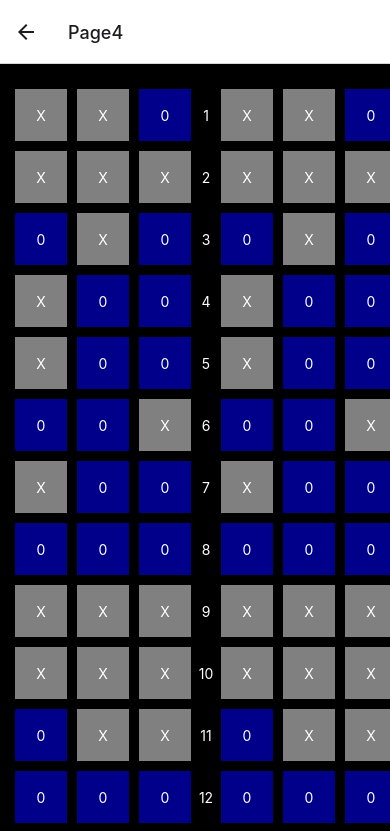
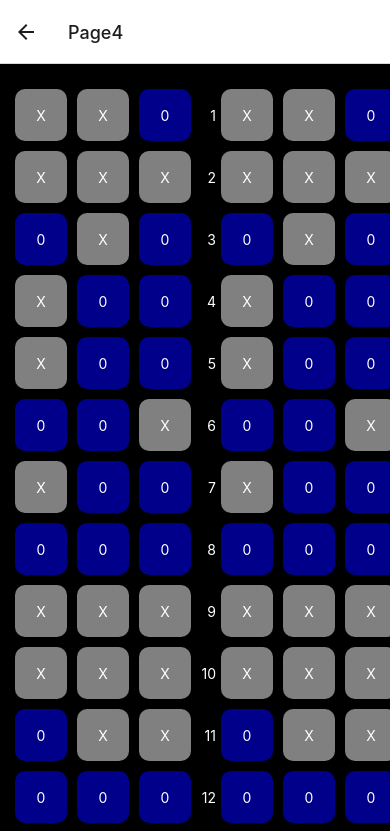
Before and after one commit to AATechCulture/Maroon-5ive, a React Native app: screen /Page4 in a window 390 px wide. Shown: the top 831 px of the page. Built offline with nearby package versions, Linux system fonts and the light colour scheme.

Commit message:
Update Page4.js

```diff
--- a/screens/Page4.js
+++ b/screens/Page4.js
@@ -22,9 +22,6 @@ const rightSideSeats = [];
 // Create arrays to track the availability of seats (0 for available, 1 for occupied)
 const leftSeatAvailability = [];
 const rightSeatAvailability = [];
-
-// Define column labels
-const columnLabels = ['A', 'B', 'C', 'D', 'E', 'F'];
 
 for (let row = 0; row < numRows; row++) {
   const leftRow = [];
@@ -52,7 +49,7 @@ const styles = StyleSheet.create({
   side: {
     flexDirection: 'column',
     justifyContent: 'flex-start',
-    alignItems: 'center',
+    alignItems: 'flex-end', // Align to the right
   },
   row: {
     flexDirection: 'row',
@@ -65,6 +62,7 @@ const styles = StyleSheet.create({
     margin: 5,
     justifyContent: 'center',
     alignItems: 'center',
+    borderRadius: 10, // Adjust the borderRadius for soft edges
   },
   seatOccupied: {
     backgroundColor: 'grey',
@@ -74,21 +72,18 @@ const styles = StyleSheet.create({
   },
   seatSelected: {
     backgroundColor: 'grey',
+    borderWidth: 2,      // Add a border width
+    borderColor: 'white', // Set the border color to white
   },
   seatText: {
     color: 'white',
   },
   rowNumberContainer: {
     width: 20,
-    alignItems: 'center',
+    alignItems: 'flex-end', // Align row numbers to the right
   },
   rowNumberText: {
     fontSize: 14,
-    color: 'white',
-  },
-  columnLabel: {
-    fontSize: 14,
-    fontWeight: 'bold',
     color: 'white',
   },
 });
@@ -107,13 +102,14 @@ export default class Page4 extends Component {
   handleLeftSeatPress(row, col) {
     const { selectedLeftSeats } = this.state;
     const isSelected = selectedLeftSeats.some((seat) => seat.row === row && seat.col === col);
+
     if (isSelected) {
       // Deselect the seat
       const updatedSelectedSeats = selectedLeftSeats.filter(
         (seat) => !(seat.row === row && seat.col === col)
       );
       this.setState({ selectedLeftSeats: updatedSelectedSeats });
-    } else {
+    } else if (selectedLeftSeats.length < 5) { // Check if less than 5 seats are selected
       // Select the seat
       this.setState({
         selectedLeftSeats: [...selectedLeftSeats, { row, col }],
@@ -124,13 +120,14 @@ export default class Page4 extends Component {
   handleRightSeatPress(row, col) {
     const { selectedRightSeats } = this.state;
     const isSelected = selectedRightSeats.some((seat) => seat.row === row &&  seat.col === col);
+
     if (isSelected) {
       // Deselect the seat
       const updatedSelectedSeats = selectedRightSeats.filter(
         (seat) => !(seat.row === row && seat.col === col)
       );
       this.setState({ selectedRightSeats: updatedSelectedSeats });
-    } else {
+    } else if (selectedRightSeats.length < 5) { // Check if less than 5 seats are selected
       // Select the seat
       this.setState({
         selectedRightSeats: [...selectedRightSeats, { row, col }],
```
